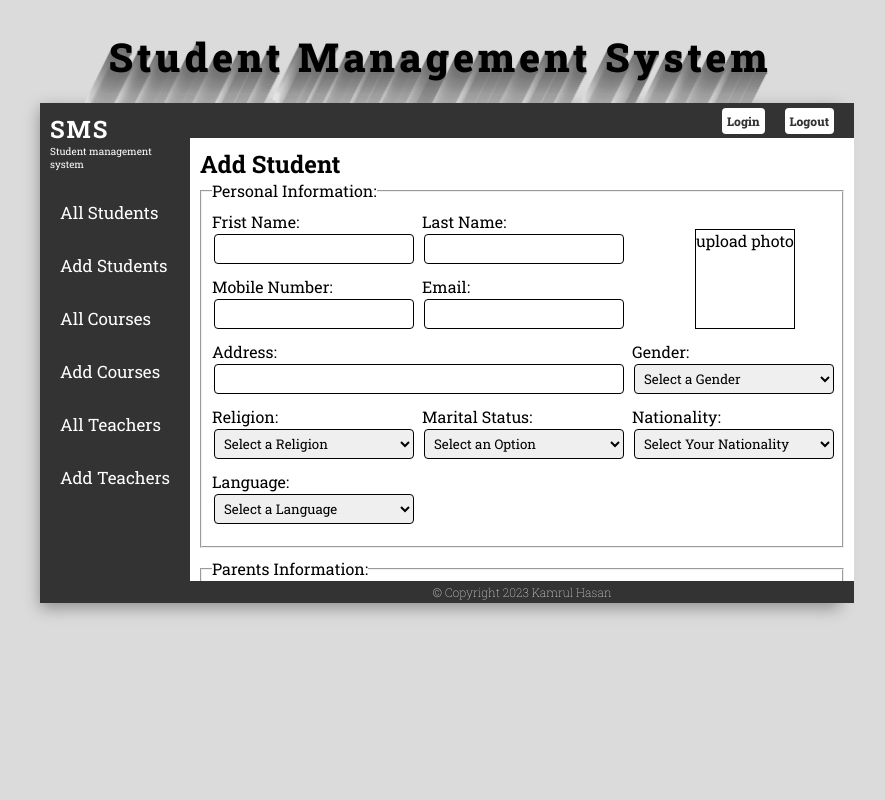
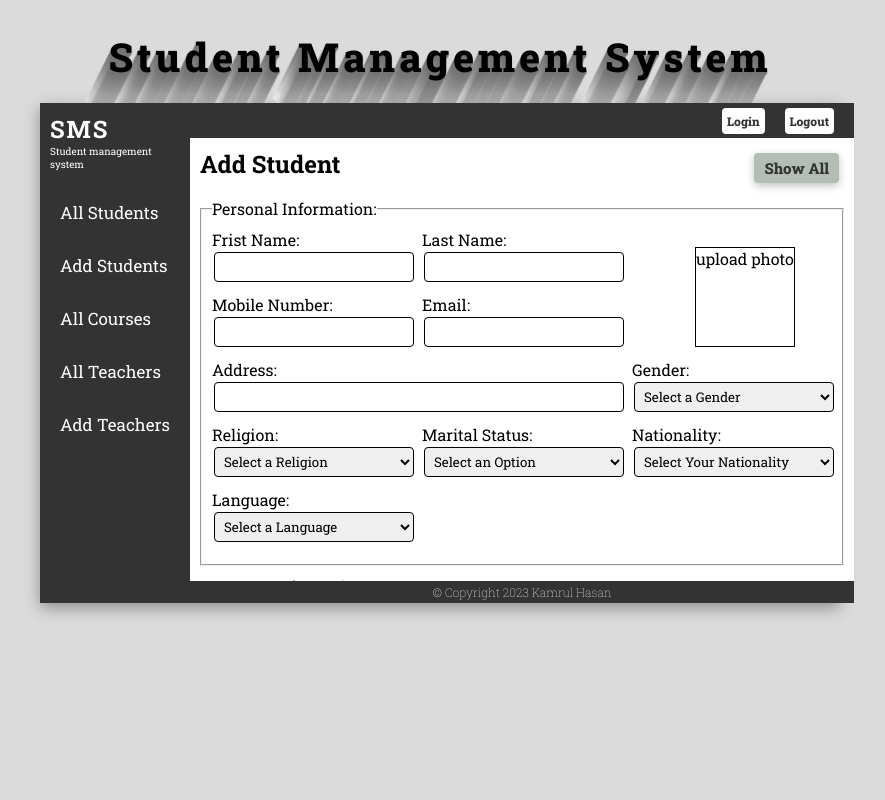
Before and after one commit to inside-the-div/simple-dashboard-template-in-html-css-js, a plain HTML site: page HTML/add-student.html in a window 1280 px wide. Shown: the whole page, without its empty margins (200-1085 px from the left). Drawn offline with Linux system fonts and the light colour scheme; files whose address does not match are found by name.

Commit message:
add student updated

```diff
--- a/CSS/add-student-style.css
+++ b/CSS/add-student-style.css
@@ -178,6 +178,19 @@ body{
 .btn-login:hover, .btn-logout:hover, .btn-save:hover {
     background-color: #f1f1f1;
   }
+  .btn{
+    display: block;
+    border: none;
+    background-color: #b3bdb3;
+    color: #333;
+    margin: 5px;
+    padding: 5px 10px;
+    border-radius: 4px;
+    cursor: pointer;
+    font-size: 15px;
+    font-weight: 800;
+    box-shadow: rgba(0, 0, 0, 0.24) 0px 3px 8px;
+  }
 .content-body{
     overflow-y: scroll;
     display: flex;
@@ -185,6 +198,14 @@ body{
     height: 100%;
     padding: 10px;
     background-color: white;
+}
+.body-heading{
+  margin-bottom: 10px;
+  display: flex;
+  justify-content: space-between;
+}
+.body-heading-buttons{
+  display: flex;
 }
 ::-webkit-scrollbar {
   width: 10px;
--- a/HTML/add-student.html
+++ b/HTML/add-student.html
@@ -18,22 +18,19 @@
 
             <ul class="sidebar-nav">
                 <li class="nav-item">
-                    <a href="#">All Students</a>
+                    <a href="all-students.html">All Students</a>
                 </li>
                 <li class="nav-item">
-                    <a href="#">Add Students</a>
+                    <a href="add-student.html">Add Students</a>
                 </li>
                 <li class="nav-item">
-                    <a href="#">All Courses</a>
+                    <a href="all-courses.html">All Courses</a>
                 </li>
                 <li class="nav-item">
-                    <a href="#">Add Courses</a>
+                    <a href="all-teachers.html">All Teachers</a>
                 </li>
                 <li class="nav-item">
-                    <a href="#">All Teachers</a>
-                </li>
-                <li class="nav-item">
-                    <a href="#">Add Teachers</a>
+                    <a href="add-teacher.html">Add Teachers</a>
                 </li>
             </ul>
         </nav>
@@ -63,6 +60,9 @@
             <div class="content-body">
                 <div class="body-heading">
                     <h2>Add Student</h2>
+                    <div class="body-heading-buttons">
+                        <a href="all-students.html"><button  id="showAllStudents" class="btn">Show All</button></a>
+                    </div>
                 </div>
 
                 <div class="student-form">
```
